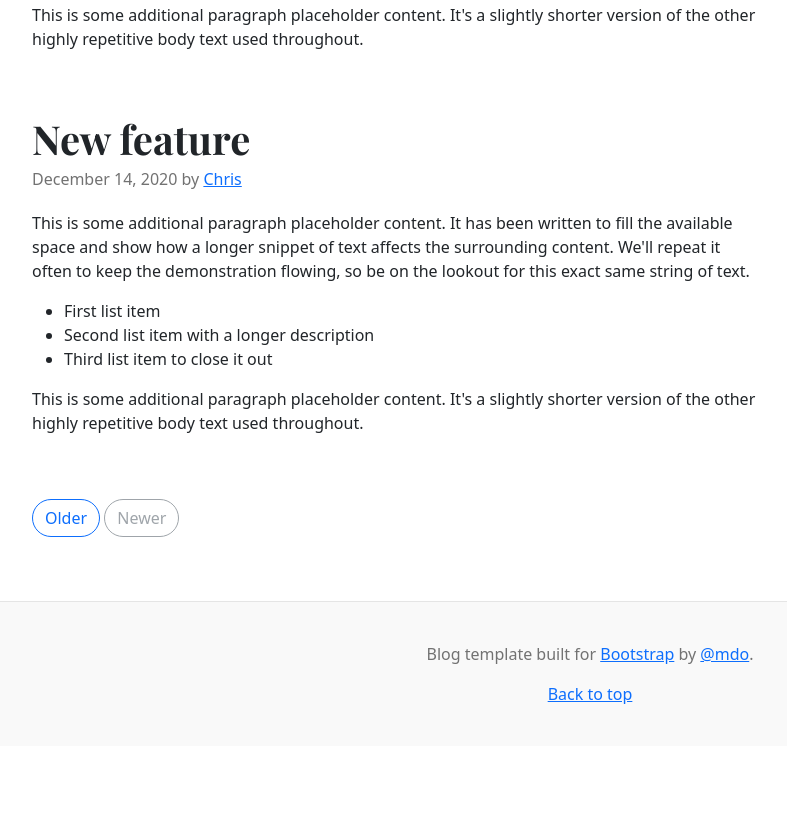
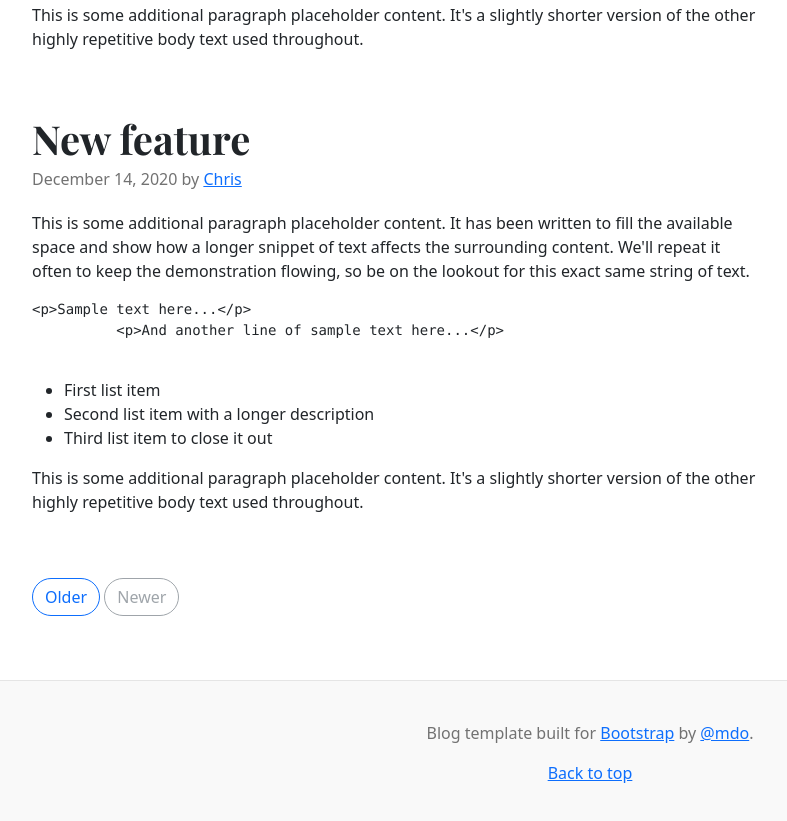
Before and after one commit to gospodi-dev/gospodi-dev.github.io, a website: page index.html in a window 1280 px wide. Shown: the part 3255-4076 px from the top of the page, without its empty margins (50-837 px from the left). Before the commit the page ends 4001 px from the top, so only its background shows below. Drawn offline with nearby package versions, Linux system fonts and the light colour scheme.

Commit message:
block code

```diff
--- a/index.html
+++ b/index.html
@@ -262,6 +262,9 @@
         <p class="blog-post-meta">December 14, 2020 by <a href="#">Chris</a></p>
 
         <p>This is some additional paragraph placeholder content. It has been written to fill the available space and show how a longer snippet of text affects the surrounding content. We'll repeat it often to keep the demonstration flowing, so be on the lookout for this exact same string of text.</p>
+        <pre><code>&lt;p&gt;Sample text here...&lt;/p&gt;
+          &lt;p&gt;And another line of sample text here...&lt;/p&gt;
+          </code></pre>
         <ul>
           <li>First list item</li>
           <li>Second list item with a longer description</li>
```
